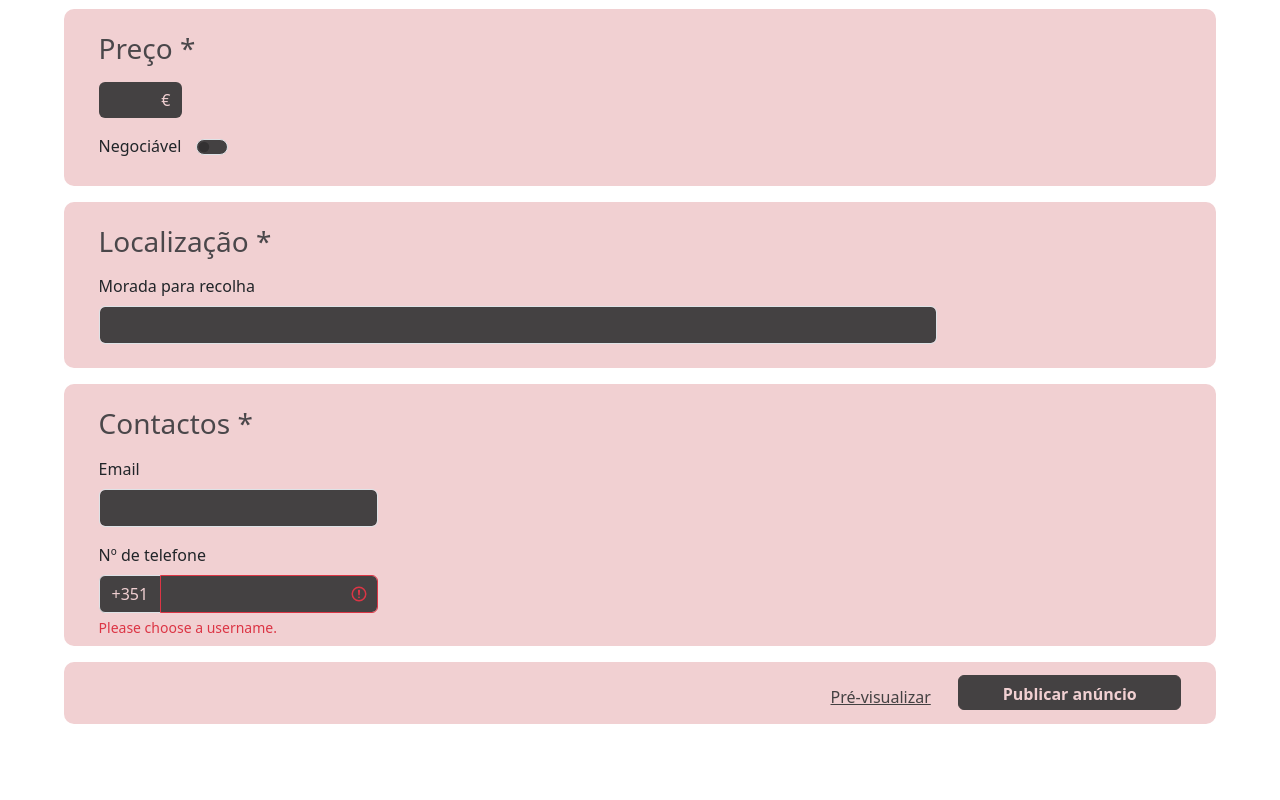
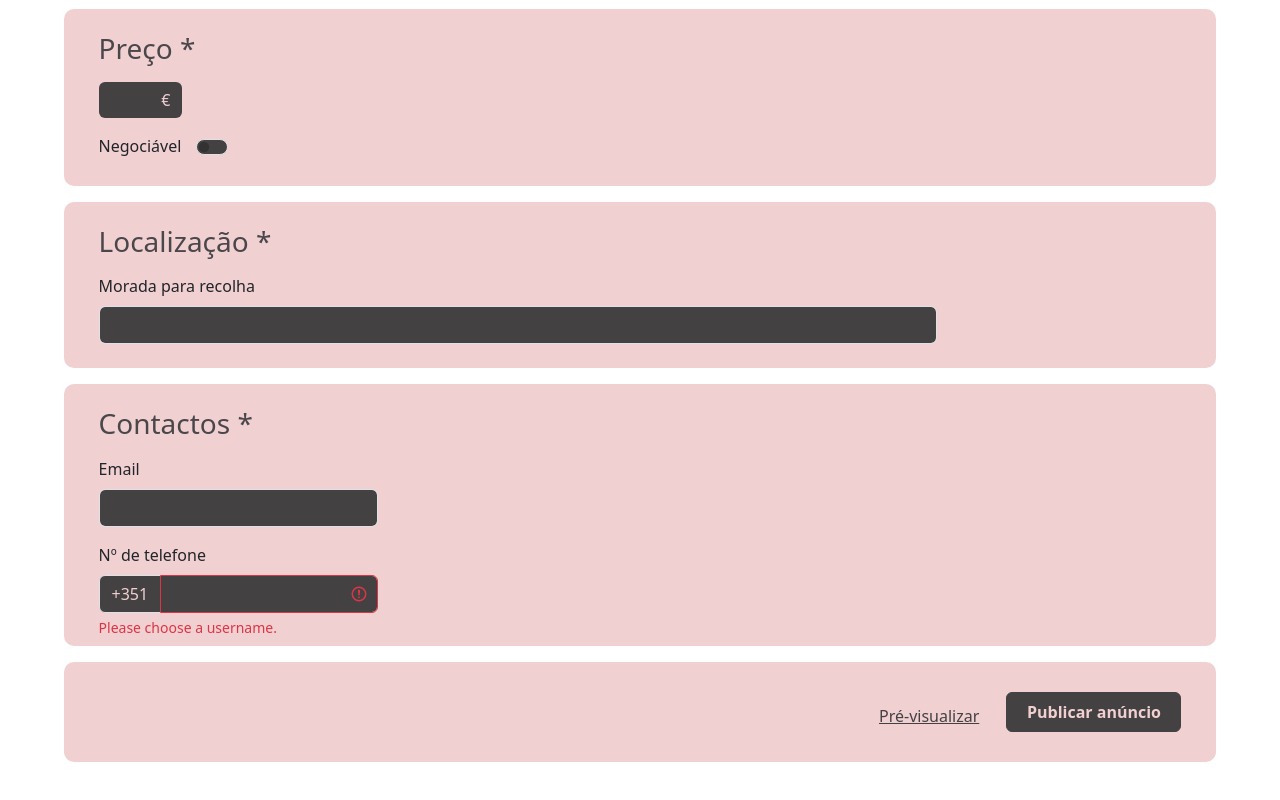
Before and after one commit to BabaMonteiro/AS_Project, a plain HTML site: page GiroDisco_WebApp/src/publish_product.html in a window 1280 px wide. Shown: the part 1279-2079 px from the top of the page. Drawn offline with nearby package versions, Linux system fonts and the light colour scheme.

Commit message:
publish_product v2

```diff
--- a/GiroDisco_WebApp/src/publish_product.html
+++ b/GiroDisco_WebApp/src/publish_product.html
@@ -35,6 +35,7 @@
         text-align: right;
         justify-content: center;
         margin: auto;
+        height: 100px;
       }
 
       .div-form {
@@ -366,12 +367,12 @@
         </div>
       </div>
 
-      <div class="publish-final-div mt-3">
-        <div class="pt-2 pb-2" style="display: block; margin-right: 3%">
+      <div class="publish-final-div mt-3 d-flex justify-content-end">
+        <div class="pt-2 pb-2" style="margin-right: 3%">
           <button type="button" class="btn btn-link mt-2" style="color: var(--primary);">
             Pré-visualizar
           </button>
-          <button class="btn publish-btn">Publicar anúncio</button>
+          <button class="btn publish-btn" style="width:175px; height: 40">Publicar anúncio</button>
         </div>
       </div>
     </div>
```
